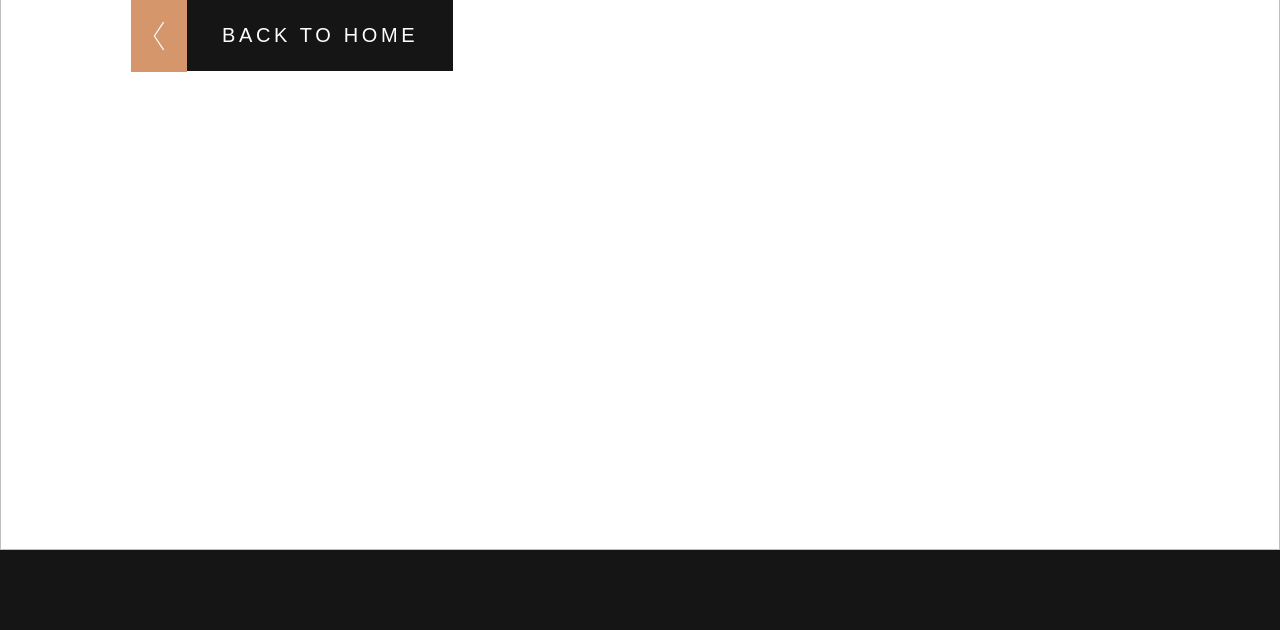
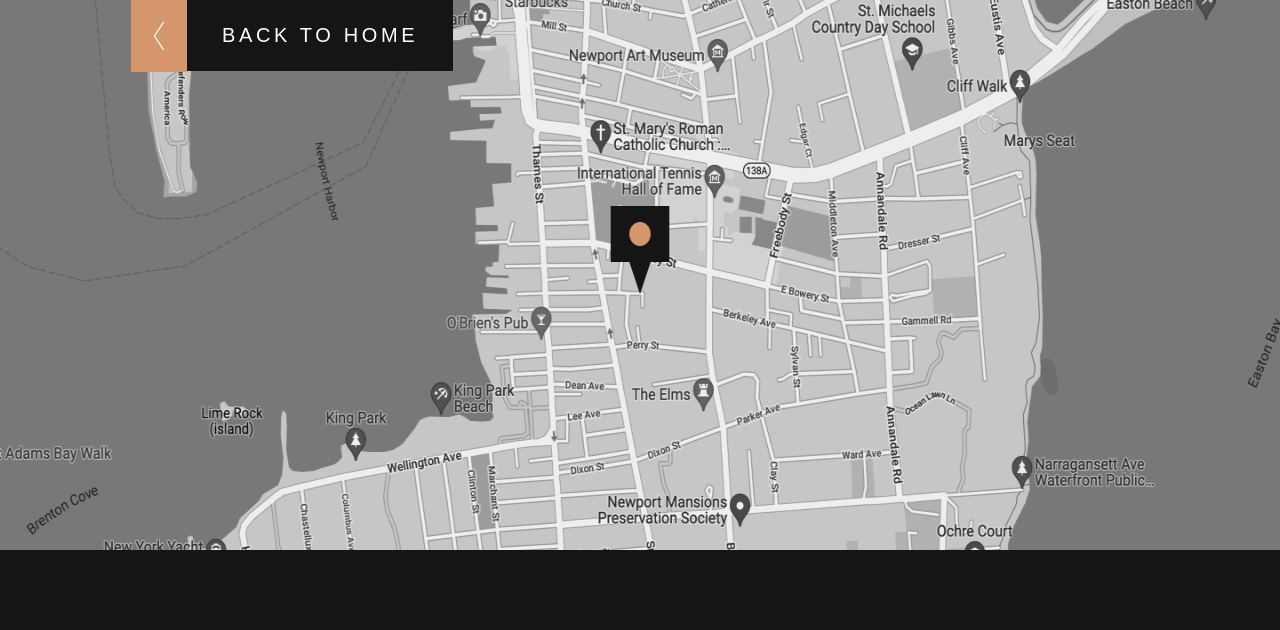
Before and after one commit to Matusbh/CSS-Tarea-entregable-3-Modern-Art-Gallery, a website built with Vite: page mapa.html in a window 1280 px wide. Shown: the top 630 px of the page. Built offline with nearby package versions, Linux system fonts and the light colour scheme; a web font is replaced by a local one.

Commit message:
Update mapa.html

```diff
--- a/mapa.html
+++ b/mapa.html
@@ -20,7 +20,7 @@
     <header class="mapa">
       <a class="button-mapa" href="index.html">Back to home</a>
       <img src="img/Mapa.png" alt="" class="mapa__mapa">
-      <img src="img/Mapa desktop.png" alt="" class="mapa__desktop">
+      <img src="img/Mapa_desktop.png" alt="" class="mapa__desktop">
       <img src="img/Location.png" alt="" class="mapa__location">
     </header>
 
```
